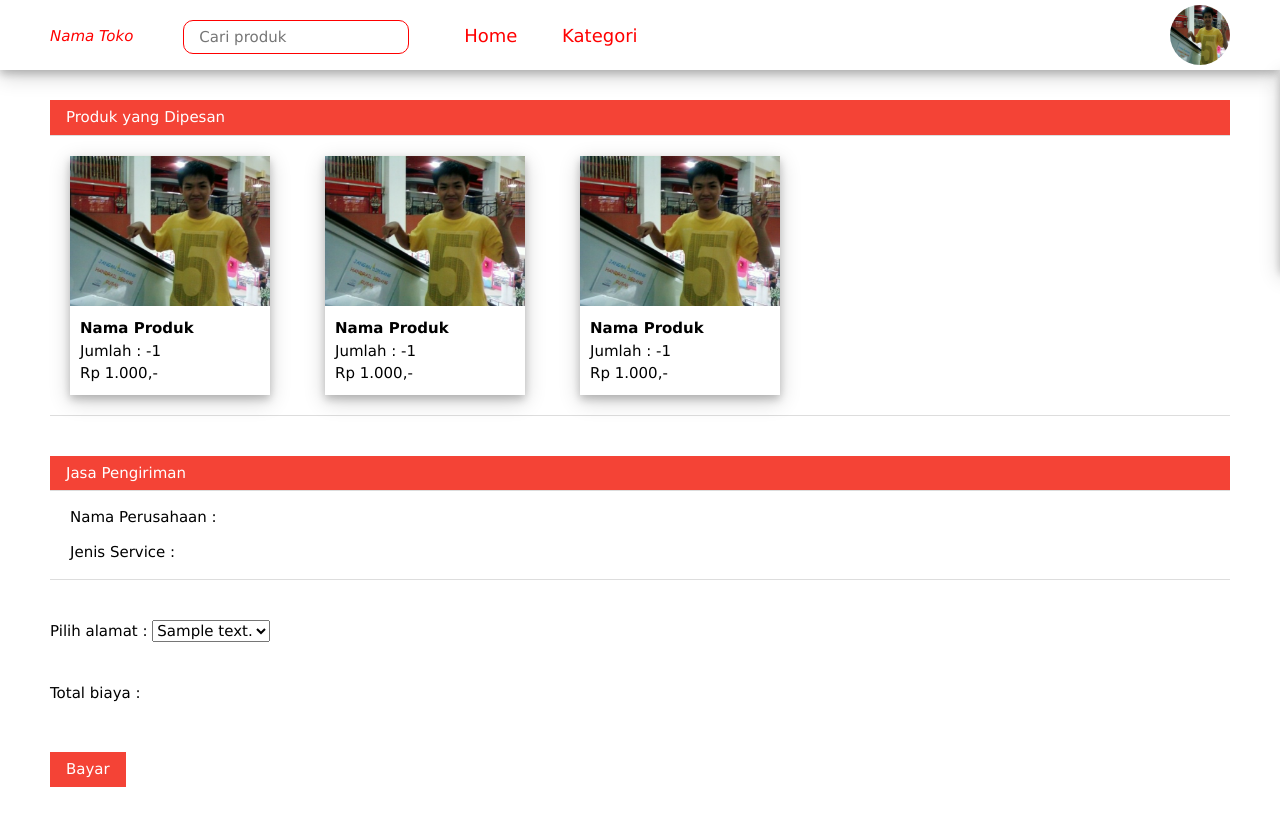
After one commit to willy1920/J21Afdn, a PHP site: page /user/keranjang.php in a window 1280 px wide. The commit adds this page. Run offline with PHP 8.4, Linux system fonts and the light colour scheme; data comes from the database, SQL or seed files in the repository; tables that the repository leaves empty hold one stand-in row (values such as "Sample post"); some libraries are stand-ins or nearby versions.

Commit message:
add user page, trolli, and fix header

```diff
--- a/style/css.css
+++ b/style/css.css
@@ -8,21 +8,38 @@
 	margin: 5px 50px;
 }
 .header button{
-	text-decoration: none;
-	color: red;
 	margin-top: -20px;
-	background-color: white;
-	border: none;
 	height: 70px;
 	font-size: 18px;
 	padding: 0 20px;
+}
+.menuProfil{
+	position: fixed;
+	right: 0;
+}
+.in{
+	transition: 0.5s;
+}
+.out{
+	margin-right: -250px;
+	transition: 0.5s;
+}
+.menuProfil a button{
+	height: 50px;
+	width: 250px;
+}
+.header button, .menuProfil a button{
+	text-decoration: none;
+	color: red;
+	background-color: white;
+	border: none;
 }
 .header a{
 	text-decoration: none;
 	width: 100%;
 	color: red;
 }
-.header button:hover, .header a:hover{
+.header button:hover, .header a:hover, .menuProfil a button:hover{
 	transition: 0.5s;
 	background-color:red;
 	color:white;
@@ -32,6 +49,14 @@
 	border: 1px solid red;
 	border-radius: 10px;
 	padding: 5px 15px;
+}
+.profil{
+	border-radius: 100%;
+	width: 60px;
+	height: 60px;
+	float: right;
+	margin: -15px 20px;
+	cursor: pointer;
 }
 .isi{
 	padding: 30px 50px;
@@ -45,3 +70,7 @@
 	float: right;
 	margin: -30px;
 }
+.listItem{
+	font-size: 18px;
+	line-height: 5px;
+}
--- /dev/null
+++ b/user/header.php
@@ -0,0 +1,29 @@
+<div class="header w3-card-4">
+	<p class="toko"><i>Nama Toko</i></p>
+	<input type="text" name="search" placeholder="Cari produk" class="search">
+	<a href="index.php"><button>Home</button></a>
+	<div class="w3-dropdown-hover">
+      <button>Kategori</button>
+      <div class="w3-dropdown-content w3-card-4" style="width: 200px; transition: 0.5s;">
+      	<?php
+			$sql = "SELECT * FROM category";
+			$query = $mysqli->query($sql);
+			while ($row = $query->fetch_assoc()) {
+				if($row['idCategory'] != 1){
+		?>
+				<a href="#" style="width: 100%"><?php echo ucfirst($row['name']); ?></a>
+		<?php
+				}
+			}
+		?>
+      </div>
+    </div>
+	<img src="../picture/sample.jpg" class="profil" onmouseover="menuProfilIn()" onmouseout="menuProfilOut()">
+</div>
+
+<div class="menuProfil w3-card-4 out" id="menuProfil" onmouseover="menuProfilIn()" onmouseout="menuProfilOut()">
+    <a href="keranjang.php"><button>Keranjang</button></a><br>
+	<a href="konfirmasiPesanan.php"><button>Konfirmasi Pesanan</button></a><br>
+	<a href="kontak.php"><button>Pengaturan Kontak</button></a><br>
+	<a href="../"><button>Log Out</button></a>
+</div>
--- /dev/null
+++ b/user/keranjang.php
@@ -0,0 +1,98 @@
+<?php
+	include "../config/config.php";
+?>
+<!DOCTYPE html>
+<html lang="en">
+<head>
+	<title>Toko Baju 1</title>
+	<meta name="google-signin-scope" content="profile email">
+    <meta name="google-signin-client_id" content="571963356124-9nhkogpvo06cmqjnav3qh8cv3848n6na.apps.googleusercontent.com">
+    <script src="https://apis.google.com/js/platform.js" async defer></script>
+    <link rel="stylesheet" type="text/css" href="../style/w3.css">
+    <link rel="stylesheet" type="text/css" href="../style/css.css">
+	<script src="../js/ajax.js"></script>
+	<script src="../js/login.js"></script>
+</head>
+<script>
+	function menuProfilIn(){
+		document.getElementById('menuProfil').classList.add('in');
+		document.getElementById('menuProfil').classList.remove('out');
+	}
+	function menuProfilOut(){
+		document.getElementById('menuProfil').classList.remove('in');
+		document.getElementById('menuProfil').classList.add('out');
+	}
+</script>
+<body>
+
+<?php
+    include 'header.php';
+?>
+
+<div class="isi">
+    <table class="w3-table w3-bordered" style="margin-bottom: 40px;">
+        <tr class="w3-red">
+            <td>Produk yang Dipesan</td>
+        </tr>
+        <tr>
+            <td style="padding: 20px;">
+                <div class="w3-card-4" style="width: 200px; float: left; margin: 0 55px 0px 0;">
+                    <img src="../picture/sample.jpg" alt="Norway" style="width: 200px">
+                    <div style="padding: 10px;">
+                        <b>Nama Produk</b><br>
+                        Jumlah : -1<br>
+                        Rp 1.000,-
+                    </div>
+                </div>
+                <div class="w3-card-4" style="width: 200px; float: left; margin: 0 55px 0px 0;">
+                    <img src="../picture/sample.jpg" alt="Norway" style="width: 200px">
+                    <div style="padding: 10px;">
+                        <b>Nama Produk</b><br>
+                        Jumlah : -1<br>
+                        Rp 1.000,-
+                    </div>
+                </div>
+                <div class="w3-card-4" style="width: 200px; float: left; margin: 0 55px 0px 0;">
+                    <img src="../picture/sample.jpg" alt="Norway" style="width: 200px">
+                    <div style="padding: 10px;">
+                        <b>Nama Produk</b><br>
+                        Jumlah : -1<br>
+                        Rp 1.000,-
+                    </div>
+                </div>
+            </td>
+        </tr>
+    </table>
+
+    <table class="w3-table w3-bordered" style="margin-bottom: 40px;">
+        <tr class="w3-red">
+            <td>Jasa Pengiriman</td>
+        </tr>
+        <tr>
+            <td style="padding: 20px;">
+                <p style="margin: -5px 0">Nama Perusahaan : </p><br>
+                <p style="margin: -5px 0">Jenis Service : </p>
+            </td>
+        </tr>
+    </table>
+
+        Pilih alamat : <select name="address">
+            <?php
+            $sql = "SELECT idContact, Address FROM contact";
+            $query = $mysqli->query($sql);
+            while($row = $query->fetch_assoc()){
+                    ?>
+                    <option value="<?php echo $row['idContact']; ?>"><?php echo $row['Address']; ?></option>
+                    <?php
+                }
+            ?></select><br>
+
+    <p style="margin-top: 40px">Total biaya : </p><br>
+    <button class="w3-btn w3-red" style="margin-top: 10px">Bayar</button>
+</div>
+
+</body>
+</html>
+<?php
+	$mysqli->close();
+?>
```
Also changed, not shown: index.php (+6 -6 lines), user/index.php (added, +84 -0 lines), user/user.php (deleted, +0 -35 lines).
